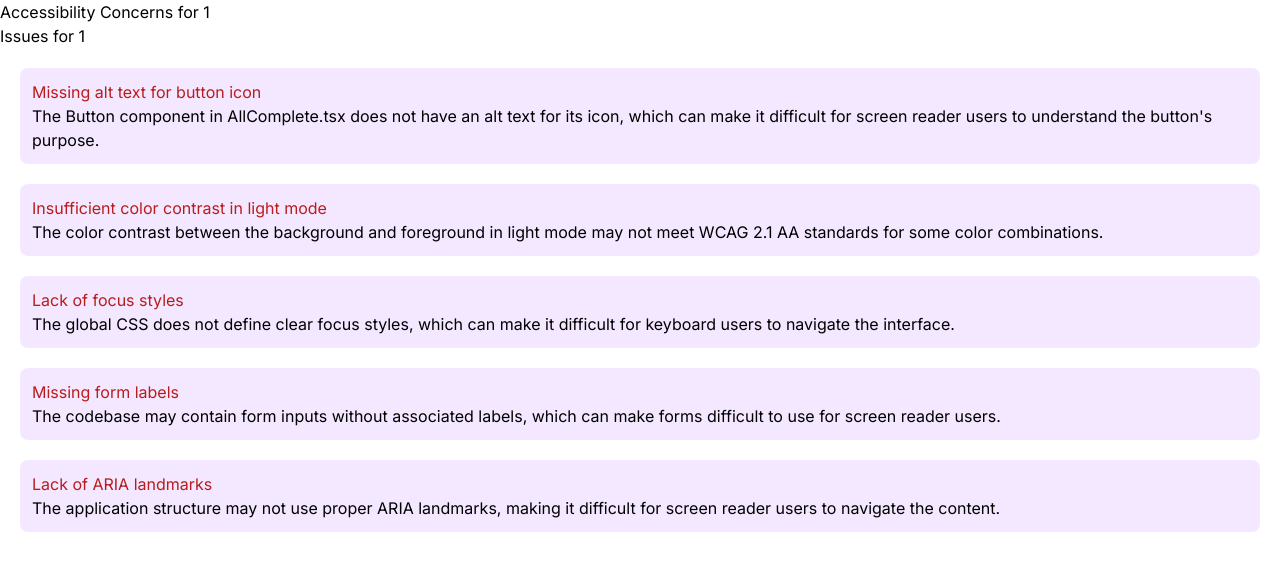
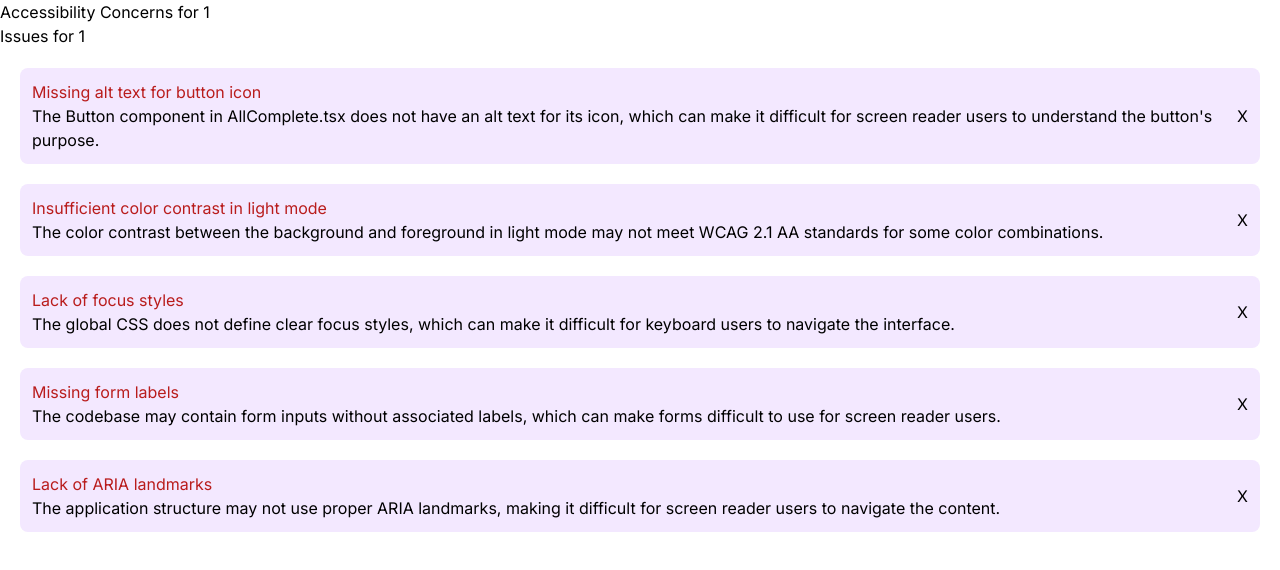
Before and after one commit to katemoser/a11y-ally, a Next.js app: page /issues/1 in a window 1280 px wide. Shown: the top 570 px of the page. Built offline with nearby package versions, Linux system fonts and the light colour scheme; no server answers.

Commit message:
refactored card list and added removal option

```diff
--- a/app/issues/[repo]/page.tsx
+++ b/app/issues/[repo]/page.tsx
@@ -5,6 +5,7 @@ const gitHubToken = process.env.GITHUB_PERSONAL_ACCESS_TOKEN;
 const greptileApiKey = process.env.GREPTILE_API_KEY;
 
 import AccessibilityConcernCard from "@/components/AccessibilityConcernCard";
+import AccessibilityConcernCardList from "@/components/AccessibilityConcernCardList";
 
 async function getAccessibilityConcerns(repo: string) {
   //
@@ -127,8 +128,8 @@ export default async function AccessibilityConcerns({
   const repo = params.repo;
   console.log(repo);
 
-  const issues = await getAccessibilityConcerns(repo);
-  console.log("ISSUES FROM API:", issues);
+  const concerns = await getAccessibilityConcerns(repo);
+  console.log("ISSUES FROM API:", concerns);
 
   async function deleteConcern(id: string) {
     "use server";
@@ -138,12 +139,7 @@ export default async function AccessibilityConcerns({
     <div>
       <h1>Accessibility Concerns for {repo}</h1>
       <p>Issues for {repo}</p>
-      <ul>
-        {issues.map((concern) => (
-
-          <AccessibilityConcernCard key={concern.id} concern={concern} />
-        ))}
-      </ul>
+      <AccessibilityConcernCardList initialConcerns={concerns}/>
     </div>
   );
 }
--- a/components/AccessibilityConcernCard.tsx
+++ b/components/AccessibilityConcernCard.tsx
@@ -1,6 +1,6 @@
 "use client";
 import { useState } from "react";
-interface Concern {
+export interface Concern {
   id: string;
   issueTitle: string;
   issueDescription: string;
@@ -13,8 +13,10 @@ interface Concern {
 
 export default function AccessibilityConcernCard({
   concern,
+  remove
 }: {
   concern: Concern;
+  remove: (id:string) => void;
 }) {
   const [expanded, setExpanded] = useState(false);
 
@@ -39,6 +41,9 @@ export default function AccessibilityConcernCard({
           </>
         )}
       </div>
+      <button className="ml-2" onClick={()=>remove(concern.id)}>
+        X
+      </button>
     </div>
   );
 }
--- /dev/null
+++ b/components/AccessibilityConcernCardList.tsx
@@ -0,0 +1,19 @@
+"use client";
+import { useState } from "react";
+import AccessibilityConcernCard, {Concern} from "./AccessibilityConcernCard";
+
+export default function AccessibilityConcernCardList({initialConcerns}: {initialConcerns: Concern[];}) {
+    const [concerns, setConcerns] = useState<Concern[]>(initialConcerns);
+
+    function deleteConcern(id: string) {
+        setConcerns(concerns.filter((concern) => concern.id !== id));
+    }
+
+  return (
+    <div>
+      {concerns.map((concern) => (
+        <AccessibilityConcernCard key={concern.id} concern={concern} remove={deleteConcern}/>
+      ))}
+    </div>
+  );
+}
```
